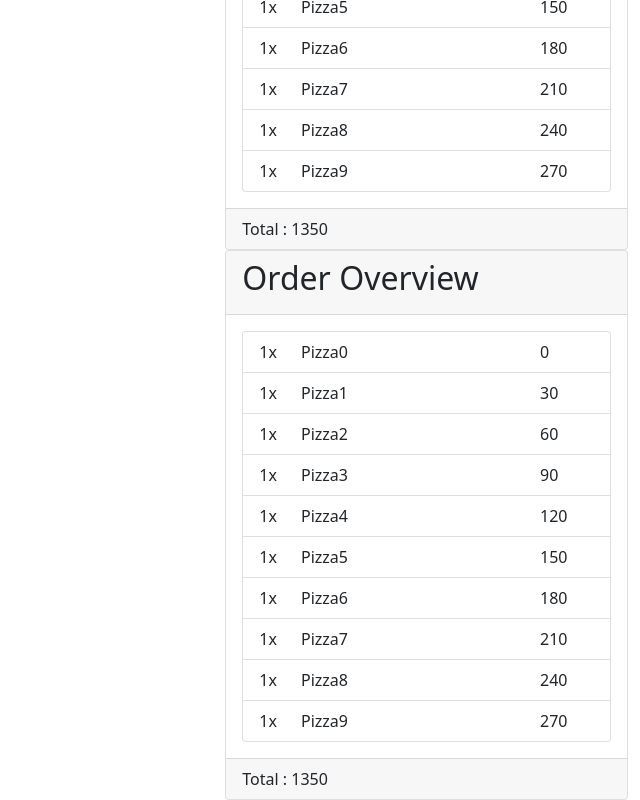
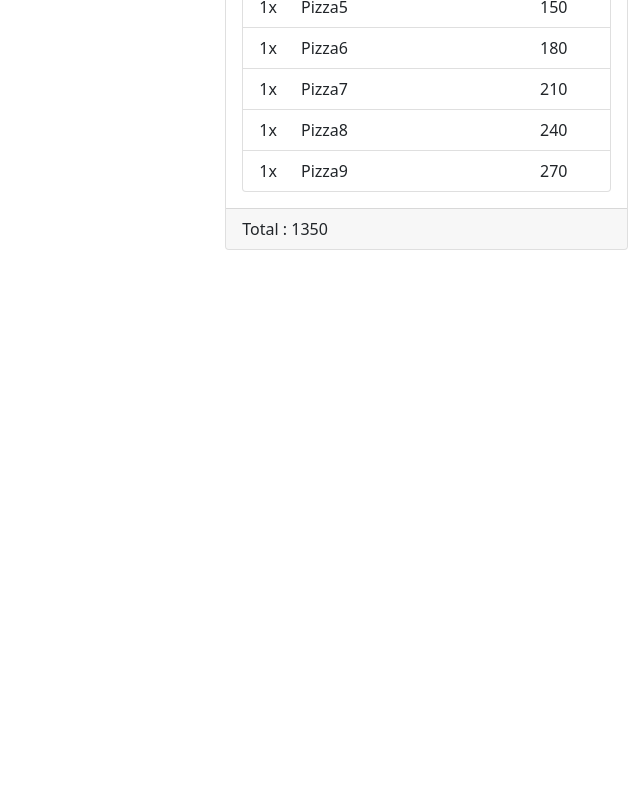
Before and after one commit to simonsoeborg/dtu_02363-frontend, a React (Create React App) app: page /EasyTap/Order in a window 1280 px wide. Shown: the part 451-1251 px from the top of the page, without its empty margins (640-1280 px from the left). After the commit the page ends 800 px from the top, so only its background shows below. Built offline with nearby package versions, Linux system fonts and the light colour scheme; no server answers.

Commit message:
minor fix

```diff
--- a/package.json
+++ b/package.json
@@ -28,7 +28,7 @@
     "web-vitals": "^2.1.4"
   },
   "scripts": {
-    "start": "HTTPS=true WDS_SOCKET_PORT=443 react-scripts start",
+    "start": "react-scripts start",
     "build": "react-scripts build",
     "test": "react-scripts test",
     "eject": "react-scripts eject"
--- a/src/EasyTapApp/Order/Order.tsx
+++ b/src/EasyTapApp/Order/Order.tsx
@@ -28,10 +28,6 @@ const Order = () => {
           <Row >
           <OrderDisplayOverView />
           </Row>
-          <Row>
-          <OrderDisplayOverView />
-          </Row>
-
         </Col>
       </Row>
     </Container>
--- a/src/EasyTapApp/Order/OrderDisplayOverView.tsx
+++ b/src/EasyTapApp/Order/OrderDisplayOverView.tsx
@@ -3,6 +3,7 @@ import { is } from "../../Stores/ItemStore";
 import { observer } from "mobx-react-lite";
 import Loading from "../../Partials/Loading";
 import ItemModel from "../../Models/ItemModel";
+import { os } from "../../Stores/OrderStore";
 
 
 const OrderDisplayOverView = () => {
--- a/src/Stores/OrderStore.tsx
+++ b/src/Stores/OrderStore.tsx
@@ -1,5 +1,5 @@
 import { runInAction, makeAutoObservable } from 'mobx';
-import { api } from './APIStore';
+import { API_URL } from '../Services/_services';
 import OrderModel from '../Models/OrderModel'
 
 class OrderStore{
@@ -29,8 +29,10 @@ class OrderStore{
     }
 
     getOrdersAsync = async () => {
-        const response = await fetch(api.Api + "/Order")
+        const response = await fetch(API_URL + "/Order")
         const data = await response.json();
         this.setOrders(data)
     }
 }
+
+export const os = new OrderStore();
```
